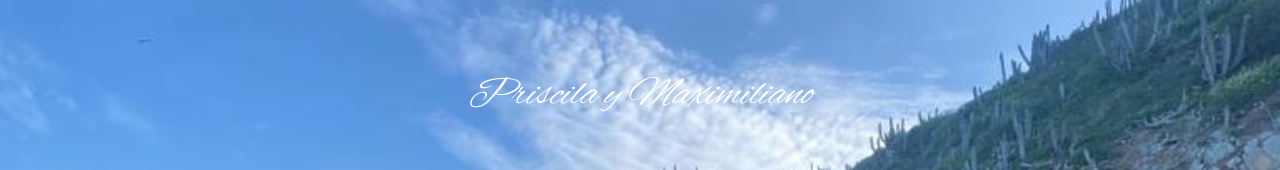
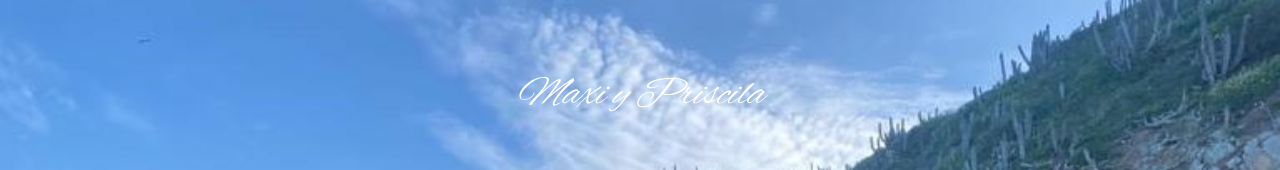
Before and after one commit to FranciscoRomero01/casamiento, a plain HTML site: page index.html in a window 1280 px wide. Shown: the top 170 px of the page. Drawn offline with nearby package versions, Linux system fonts and the light colour scheme; a web font is replaced by a local one.

Commit message:
Add files via upload

```diff
--- a/index.html
+++ b/index.html
@@ -20,7 +20,7 @@
 </head>
 <body>
     <header>
-        <p>Priscila y Maximiliano</p>
+        <p>Maxi y Priscila</p>
     </header>
     <main>
         <div>
```
